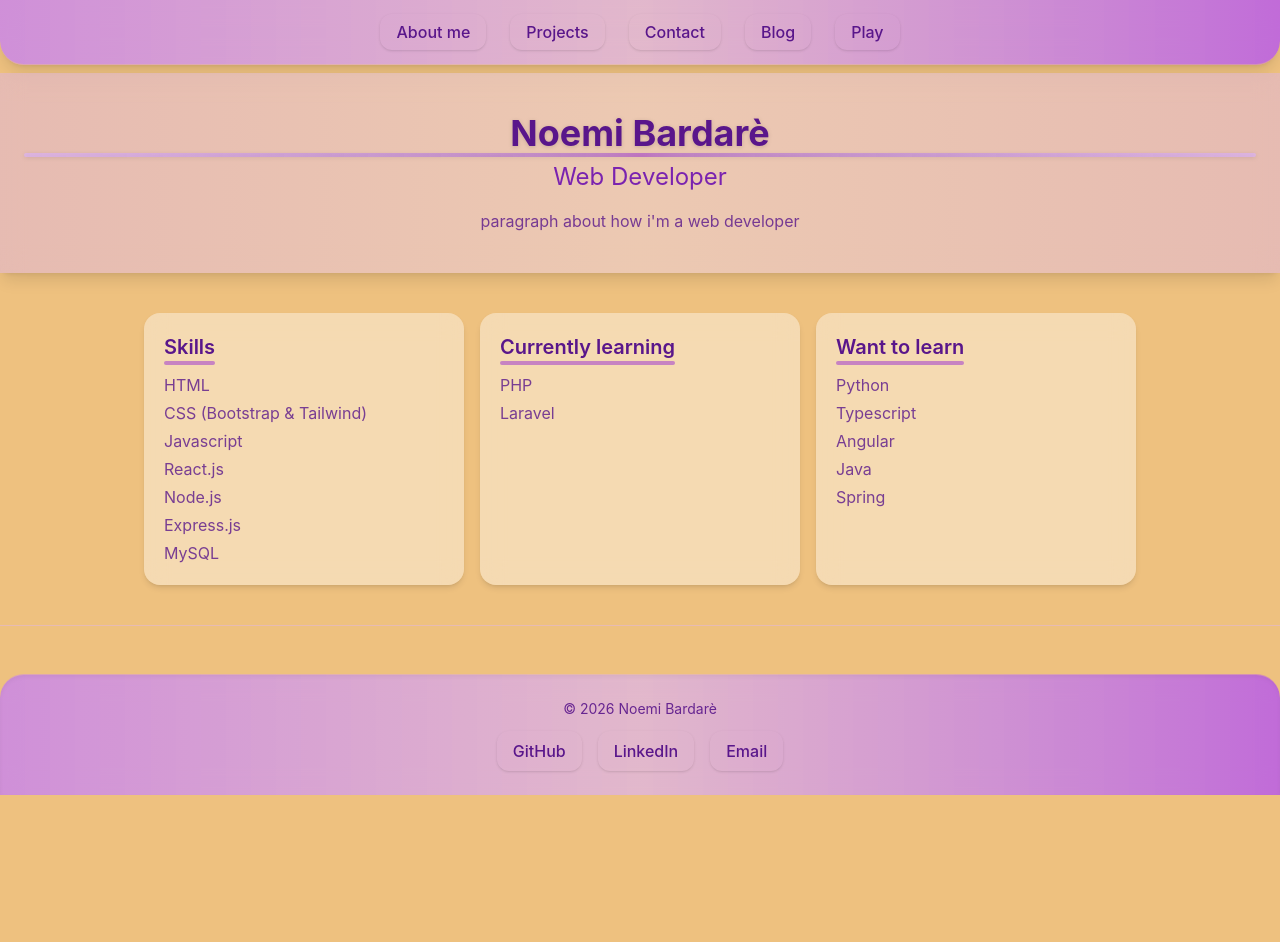
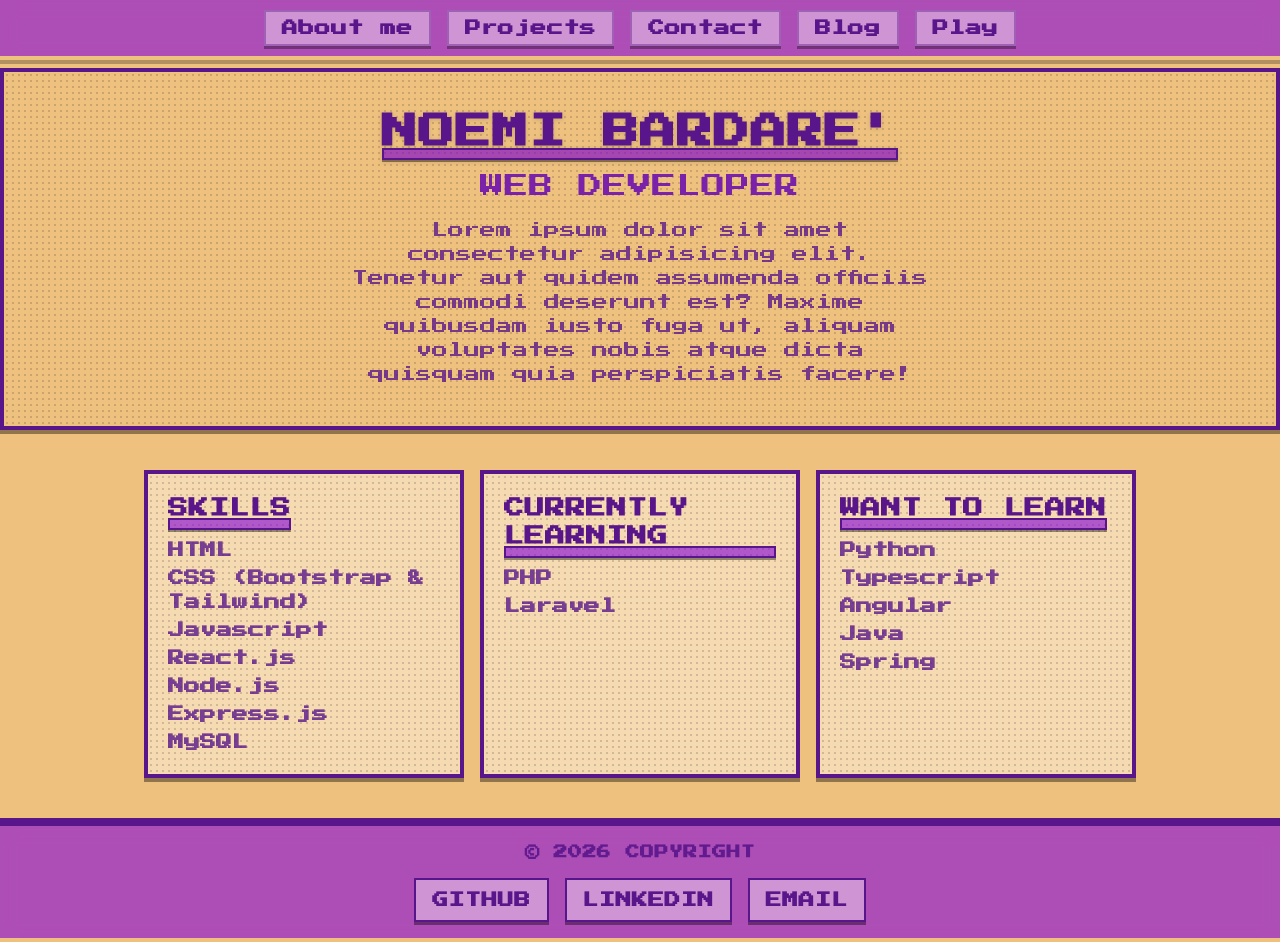
Before and after one commit to murphy-afk/personal, a React (Vite) app: page / in a window 1280 px wide. Before the commit the page ends 800 px from the top, so only its background shows below. Built offline with nearby package versions, Linux system fonts and the light colour scheme.

Commit message:
feat: style change

```diff
--- a/index.html
+++ b/index.html
@@ -4,7 +4,10 @@
     <meta charset="UTF-8" />
     <link rel="icon" type="image/svg+xml" href="/vite.svg" />
     <meta name="viewport" content="width=device-width, initial-scale=1.0" />
-    <title>react-test</title>
+    <link rel="preconnect" href="https://fonts.googleapis.com">
+<link rel="preconnect" href="https://fonts.gstatic.com" crossorigin>
+<link href="https://fonts.googleapis.com/css2?family=Open+Sans:ital,wght@0,300..800;1,300..800&family=Press+Start+2P&display=swap" rel="stylesheet">
+    <title>site</title>
   </head>
   <body>
     <div id="root"></div>
--- a/src/App.css
+++ b/src/App.css
@@ -2,4 +2,7 @@
 
 body {
   background-color: rgb(238 193 127);
+  font-family: "Press Start 2P", system-ui;
+  font-weight: 200;
+  font-style: normal;
 }
--- a/src/components/Footer.jsx
+++ b/src/components/Footer.jsx
@@ -8,21 +8,48 @@ export default function Footer() {
   ]
 
   return (
-    <footer className="backdrop-blur-md bg-gradient-to-r from-purple-400/70 via-purple-300/60 to-purple-500/70 shadow-inner rounded-t-3xl px-8 py-6 border-t border-[rgb(238,193,127)]/40 mt-12">
-      <div className="flex flex-col items-center space-y-3 text-purple-900">
+    <footer
+      className="
+        backdrop-blur-sm
+        bg-purple-700/60
+        border-b-4 border-[rgb(238,193,127)]
+        shadow-[0_4px_0_rgba(0,0,0,0.25)]
+        px-8 py-4
+        rounded-none
+      "
+    >
+      <div className="flex flex-col items-center space-y-4 text-purple-900 font-bold tracking-wide uppercase">
+
         <p className="text-sm opacity-90">
-          © {new Date().getFullYear()} Noemi Bardarè
+          © {new Date().getFullYear()} Copyright
         </p>
+
         <div className="flex space-x-4">
           {links.map((link) => (
             <Link
               key={link.name}
               to={link.href}
-              className="text-purple-900 font-medium px-4 py-2 rounded-xl hover:bg-[rgb(238,193,127)] hover:text-purple-950 transition-all duration-300 shadow-sm hover:shadow-md">
+              className="
+                px-4 py-2
+                bg-white/40
+                border-2 border-purple-900
+                shadow-[0_3px_0_rgba(0,0,0,0.4)]
+                text-purple-900
+                transition-all duration-150
+
+                hover:bg-[rgb(238,193,127)]
+                hover:text-purple-950
+                hover:shadow-[0_3px_0_rgba(0,0,0,0.6)]
+
+                active:translate-y-[2px]
+                active:shadow-[0_1px_0_rgba(0,0,0,0.4)]
+              "
+            >
               {link.name}
             </Link>
           ))}
         </div>
+
       </div>
     </footer>
   )
--- a/src/components/Header.jsx
+++ b/src/components/Header.jsx
@@ -10,14 +10,36 @@ export default function Header() {
   ]
 
   return (
-    <header className="backdrop-blur-md bg-gradient-to-r from-purple-400/70 via-purple-300/60 to-purple-500/70 shadow-lg rounded-b-3xl px-8 py-5 border-b border-[rgb(238,193,127)]/40">
+    <header
+      className="
+        backdrop-blur-sm
+        bg-purple-700/60
+        border-b-4 border-[rgb(238,193,127)]
+        shadow-[0_4px_0_rgba(0,0,0,0.25)]
+        px-8 py-4
+        rounded-none
+      "
+    >
       <nav>
-        <ul className="flex justify-center space-x-6">
+        <ul className="flex justify-center space-x-4">
           {navLinks.map((link) => (
             <li key={link.name}>
               <Link
                 to={link.href}
-                className="text-purple-900 font-medium px-4 py-2 rounded-xl hover:bg-[rgb(238,193,127)] hover:text-purple-950 transition-all duration-300 shadow-sm hover:shadow-md">
+                className="
+                  text-purple-900 font-bold tracking-wide
+                  px-4 py-2
+                  bg-white/40
+                  border-2 border-purple-900/40
+                  shadow-[0_3px_0_rgba(0,0,0,0.35)]
+                  hover:bg-[rgb(238,193,127)]
+                  hover:text-purple-950
+                  hover:shadow-[0_3px_0_rgba(0,0,0,0.6)]
+                  active:translate-y-[2px]
+                  active:shadow-[0_1px_0_rgba(0,0,0,0.4)]
+                  transition-all duration-150
+                "
+              >
                 {link.name}
               </Link>
             </li>
--- a/src/pages/Home.jsx
+++ b/src/pages/Home.jsx
@@ -1,26 +1,56 @@
 export default function Home() {
   return (
     <div className="space-y-10">
-      <section className="text-center py-10 px-6 bg-gradient-to-r from-purple-300/40 via-purple-200/40 to-purple-300/40 backdrop-blur-md shadow-lg mt-2">
-        <h1 className="text-4xl font-bold text-purple-900 drop-shadow-sm">
-          Noemi Bardarè
-        <span className="absolute left-0 -bottom-1 w-full h-1 bg-gradient-to-r from-purple-300/60 via-purple-700/40 to-purple-300/60 rounded-full"></span>
+
+      <section
+        className="
+          text-center py-10 px-6
+          bg-gradient-to-r from-purple-300/40 via-purple-200/40 to-purple-300/40
+          backdrop-blur-md shadow-[0_4px_0_rgba(0,0,0,0.4)]
+          mt-2 border-4 border-purple-900
+          [background-image:radial-gradient(rgba(0,0,0,0.15)_1px,transparent_1px)]
+          [background-size:6px_6px]
+        "
+      >
+        <h1 className="text-4xl font-bold text-purple-900 drop-shadow-sm relative inline-block tracking-wide uppercase">
+          Noemi Bardare'
+          <span className="absolute left-0 -bottom-2 w-full h-3
+            bg-purple-700/60 border-2 border-purple-900
+            shadow-[0_2px_0_rgba(0,0,0,0.4)]"></span>
         </h1>
-        <h2 className="text-2xl mt-2 text-purple-800 opacity-90">
+
+        <h2 className="text-2xl mt-4 text-purple-800 opacity-90 tracking-wide uppercase">
           Web Developer
         </h2>
-        <p className="mt-4 text-purple-900/80 max-w-xl mx-auto">
-          paragraph about how i'm a web developer
+
+        <p className="mt-4 text-purple-900/80 max-w-xl mx-auto font-medium">
+          Lorem ipsum dolor sit amet consectetur adipisicing elit. Tenetur aut quidem assumenda officiis commodi deserunt est? Maxime quibusdam iusto fuga ut, aliquam voluptates nobis atque dicta quisquam quia perspiciatis facere!
         </p>
       </section>
-      <section className="max-w-5xl mx-auto grid grid-cols-1 md:grid-cols-3 gap-4 px-4 mt-0">
 
-        <div className="bg-white/40 backdrop-blur-md rounded-2xl p-5 shadow-md transition-all duration-300 hover:shadow-xl hover:bg-purple-300/40">
-          <h2 className="text-xl font-semibold text-purple-900 mb-3 relative inline-block">
+      {/* THREE RETRO PANELS */}
+      <section className="max-w-5xl mx-auto grid grid-cols-1 md:grid-cols-3 gap-4 px-4">
+
+        {/* PANEL TEMPLATE */}
+        <div
+          className="
+            bg-white/40 backdrop-blur-md p-5
+            border-4 border-purple-900
+            shadow-[0_4px_0_rgba(0,0,0,0.4)]
+            transition-all duration-200
+            hover:translate-y-1 hover:shadow-[0_2px_0_rgba(0,0,0,0.4)]
+            [background-image:radial-gradient(rgba(0,0,0,0.15)_1px,transparent_1px)]
+            [background-size:6px_6px]
+          "
+        >
+          <h2 className="text-xl font-bold text-purple-900 mb-4 relative inline-block tracking-wide uppercase">
             Skills
-          <span className="absolute left-0 -bottom-1 w-full h-1 bg-purple-700/40 rounded-full"></span>
+            <span className="absolute left-0 -bottom-2 w-full h-3
+              bg-purple-700/60 border-2 border-purple-900
+              shadow-[0_2px_0_rgba(0,0,0,0.4)]"></span>
           </h2>
-          <ul className="space-y-1 text-purple-900/80">
+
+          <ul className="space-y-1 text-purple-900/80 font-semibold">
             <li className="hover:text-purple-700 hover:translate-x-1 transition-all">HTML</li>
             <li className="hover:text-purple-700 hover:translate-x-1 transition-all">CSS (Bootstrap & Tailwind)</li>
             <li className="hover:text-purple-700 hover:translate-x-1 transition-all">Javascript</li>
@@ -31,23 +61,49 @@ export default function Home() {
           </ul>
         </div>
 
-        <div className="bg-white/40 backdrop-blur-md rounded-2xl p-5 shadow-md transition-all duration-300 hover:shadow-xl hover:bg-purple-300/40">
-          <h3 className="text-xl font-semibold text-purple-900 mb-3 relative inline-block">
+        <div
+          className="
+            bg-white/40 backdrop-blur-md p-5
+            border-4 border-purple-900
+            shadow-[0_4px_0_rgba(0,0,0,0.4)]
+            transition-all duration-200
+            hover:translate-y-1 hover:shadow-[0_2px_0_rgba(0,0,0,0.4)]
+            [background-image:radial-gradient(rgba(0,0,0,0.15)_1px,transparent_1px)]
+            [background-size:6px_6px]
+          "
+        >
+          <h3 className="text-xl font-bold text-purple-900 mb-4 relative inline-block tracking-wide uppercase">
             Currently learning
-          <span className="absolute left-0 -bottom-1 w-full h-1 bg-purple-700/40 rounded-full"></span>
+            <span className="absolute left-0 -bottom-2 w-full h-3
+              bg-purple-700/60 border-2 border-purple-900
+              shadow-[0_2px_0_rgba(0,0,0,0.4)]"></span>
           </h3>
-          <ul className="space-y-1 text-purple-900/80">
+
+          <ul className="space-y-1 text-purple-900/80 font-semibold">
             <li className="hover:text-purple-700 hover:translate-x-1 transition-all">PHP</li>
             <li className="hover:text-purple-700 hover:translate-x-1 transition-all">Laravel</li>
           </ul>
         </div>
 
-        <div className="bg-white/40 backdrop-blur-md rounded-2xl p-5 shadow-md transition-all duration-300 hover:shadow-xl hover:bg-purple-300/40">
-          <h3 className="text-xl font-semibold text-purple-900 mb-3 relative inline-block">
+        <div
+          className="
+            bg-white/40 backdrop-blur-md p-5
+            border-4 border-purple-900
+            shadow-[0_4px_0_rgba(0,0,0,0.4)]
+            transition-all duration-200
+            hover:translate-y-1 hover:shadow-[0_2px_0_rgba(0,0,0,0.4)]
+            [background-image:radial-gradient(rgba(0,0,0,0.15)_1px,transparent_1px)]
+            [background-size:6px_6px]
+          "
+        >
+          <h3 className="text-xl font-bold text-purple-900 mb-4 relative inline-block tracking-wide uppercase">
             Want to learn
-          <span className="absolute left-0 -bottom-1 w-full h-1 bg-purple-700/40 rounded-full"></span>
+            <span className="absolute left-0 -bottom-2 w-full h-3
+              bg-purple-700/60 border-2 border-purple-900
+              shadow-[0_2px_0_rgba(0,0,0,0.4)]"></span>
           </h3>
-          <ul className="space-y-1 text-purple-900/80">
+
+          <ul className="space-y-1 text-purple-900/80 font-semibold">
             <li className="hover:text-purple-700 hover:translate-x-1 transition-all">Python</li>
             <li className="hover:text-purple-700 hover:translate-x-1 transition-all">Typescript</li>
             <li className="hover:text-purple-700 hover:translate-x-1 transition-all">Angular</li>
@@ -58,8 +114,7 @@ export default function Home() {
 
       </section>
 
-
-      <hr className="border-purple-300/40" />
+      <hr className="border-purple-900 border-4" />
     </div>
   )
 }
```
